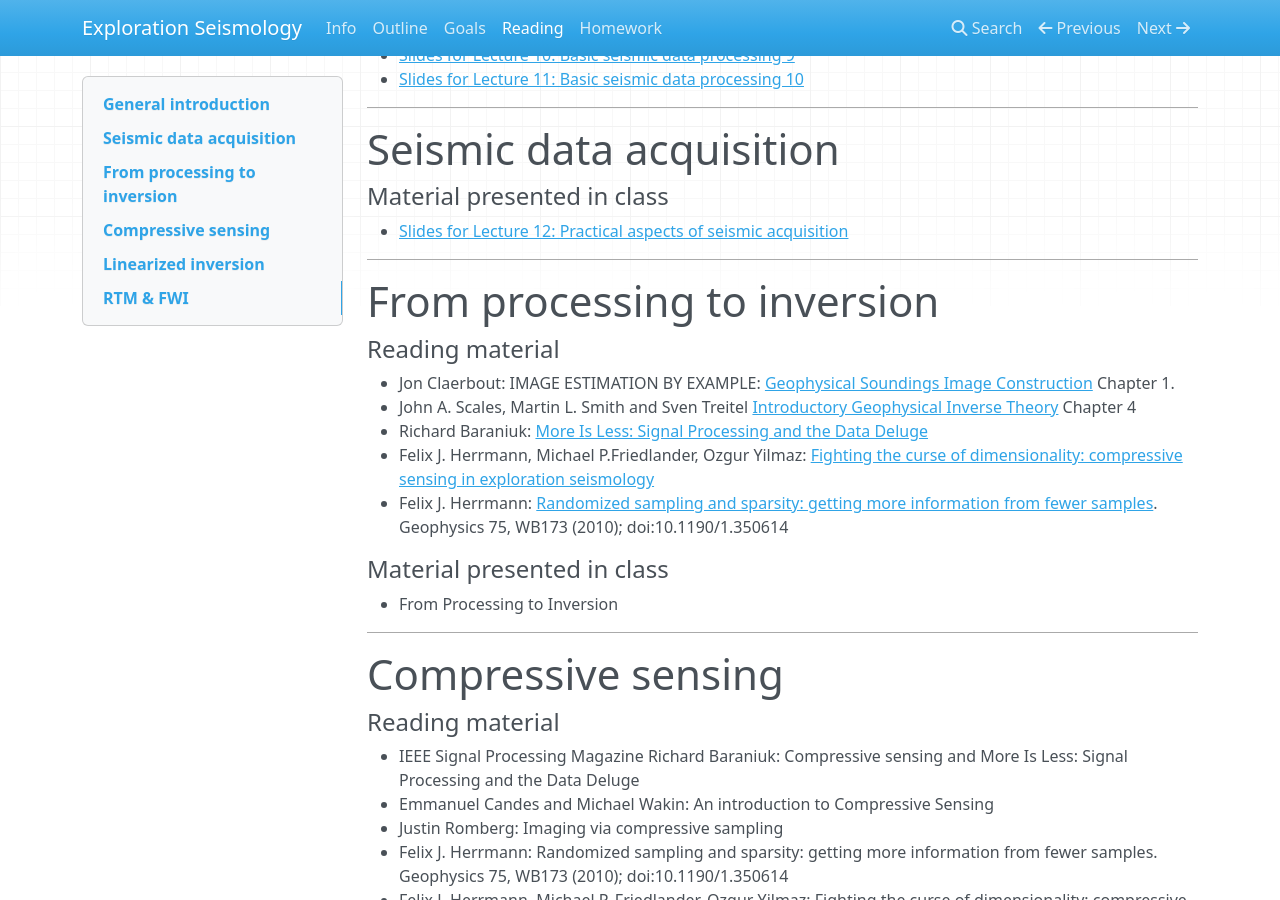
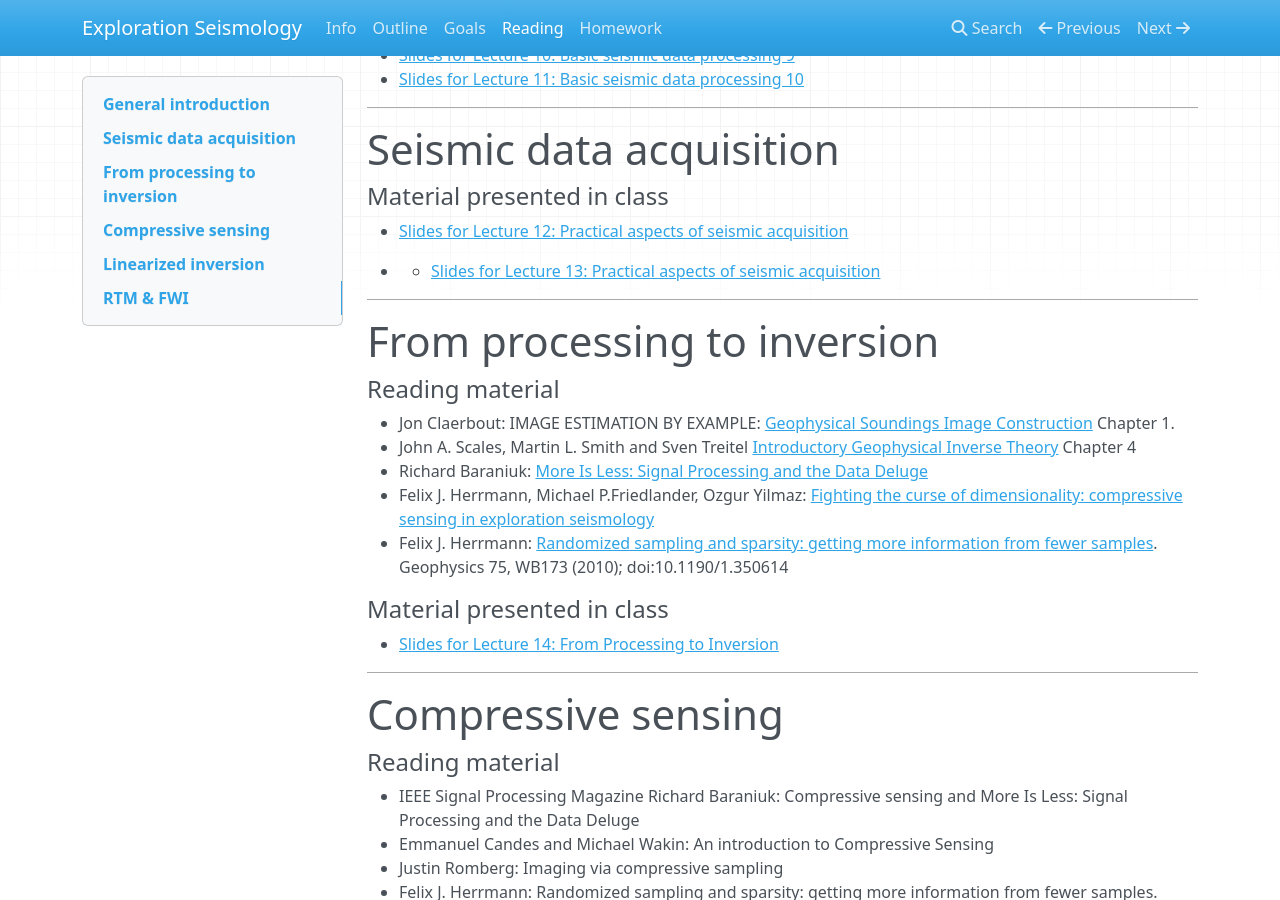
Before and after one commit to flexie/eas-4803-8803-ccs, an MkDocs documentation site: the page built from docs/reading.md, in a window 1280 px wide and 900 px high, scrolled down 541 px. Built offline with MkDocs 1.6.1, drawn with Linux system fonts in a browser that asks for light colours; nearby versions of some CDN libraries; old or Windows-style settings are respelled for this version of MkDocs.

Commit message:
added links

```diff
--- a/docs/reading.md
+++ b/docs/reading.md
@@ -34,6 +34,8 @@
 - [Slides for Lecture 12: Practical aspects of seismic acquisition](https://www.dropbox.com/s/psfngqbbli2uvm3/12-Exploration_Seismology-acquisition.pdf?dl=0
 )
 
+- - [Slides for Lecture 13: Practical aspects of seismic acquisition](https://www.dropbox.com/s/2ob9rynqvwa9mtt/13-Exploration_Seismology-deconvolution.pdf?dl=0)
+
 ***
 
 # From processing to inversion
@@ -49,7 +51,7 @@
 
 #### Material presented in class
 
-- From Processing to Inversion
+- [Slides for Lecture 14: From Processing to Inversion](https://www.dropbox.com/s/rok2gfwp8y3zagd/14-inversion_intro.pdf?dl=0)
 
 ***
 
```
